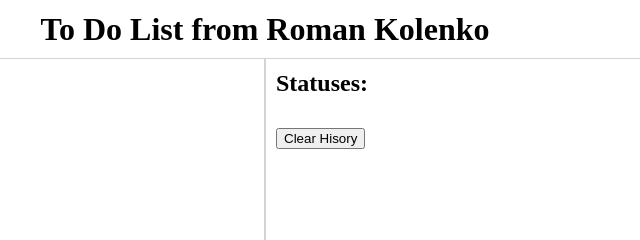
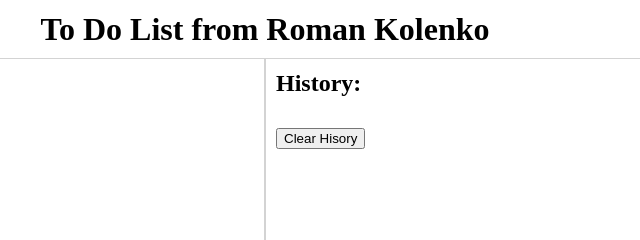
Before and after one commit to miklyha55/To-Do-List, a plain HTML site: page index.html in a window 1280 px wide. Shown: the top 240 px of the page, 375-1015 px from the left. Drawn offline with Linux system fonts and the light colour scheme.

Commit message:
minor edits
minor edits

```diff
--- a/css/style.css
+++ b/css/style.css
@@ -10,6 +10,7 @@ h1 {
 	padding: 10px;
 	text-align: center;
 }
+
 .tasksList {
 	display: flex;
 	flex-wrap: wrap;
@@ -63,6 +64,7 @@ h1 {
 .modalAddTask input, .modalEditTask input{
 	margin-top: 10px;
 }
+
 .modalAddTask, .modalEditTask {
 	display: none;
 	padding: 30px 10px;
--- a/index.html
+++ b/index.html
@@ -17,7 +17,7 @@
 		</section>
 
 		<section class="statuses">
-			<h2>Statuses:</h2>
+			<h2>History:</h2>
 			<ul class="statusesList"></ul>
 			<button class="statusesClear" onclick="controller.clearHistory()">Clear Hisory</button>
 		</section>
--- a/js/main.js
+++ b/js/main.js
@@ -168,7 +168,6 @@ var controller = {
 
 var view = {
 	update:function(tasks, statuses) {
-
 		var tasksList = document.querySelector('.tasksList');
 		var statusesList = document.querySelector('.statusesList');
 		tasksList.innerHTML = '';
```
